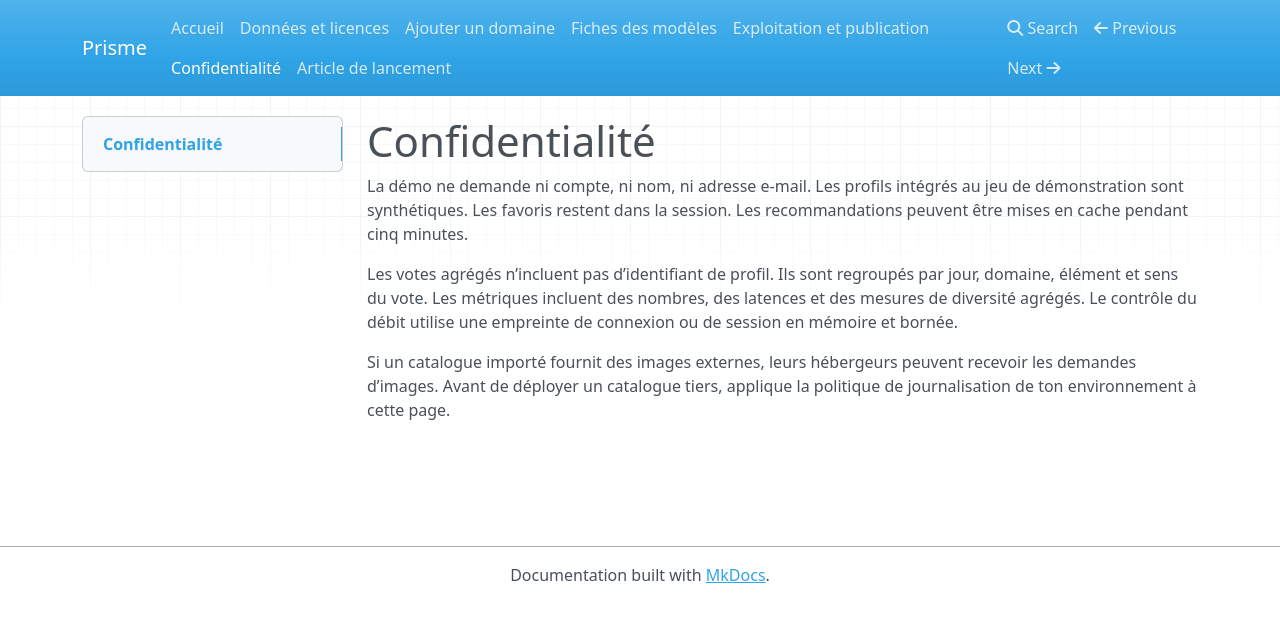
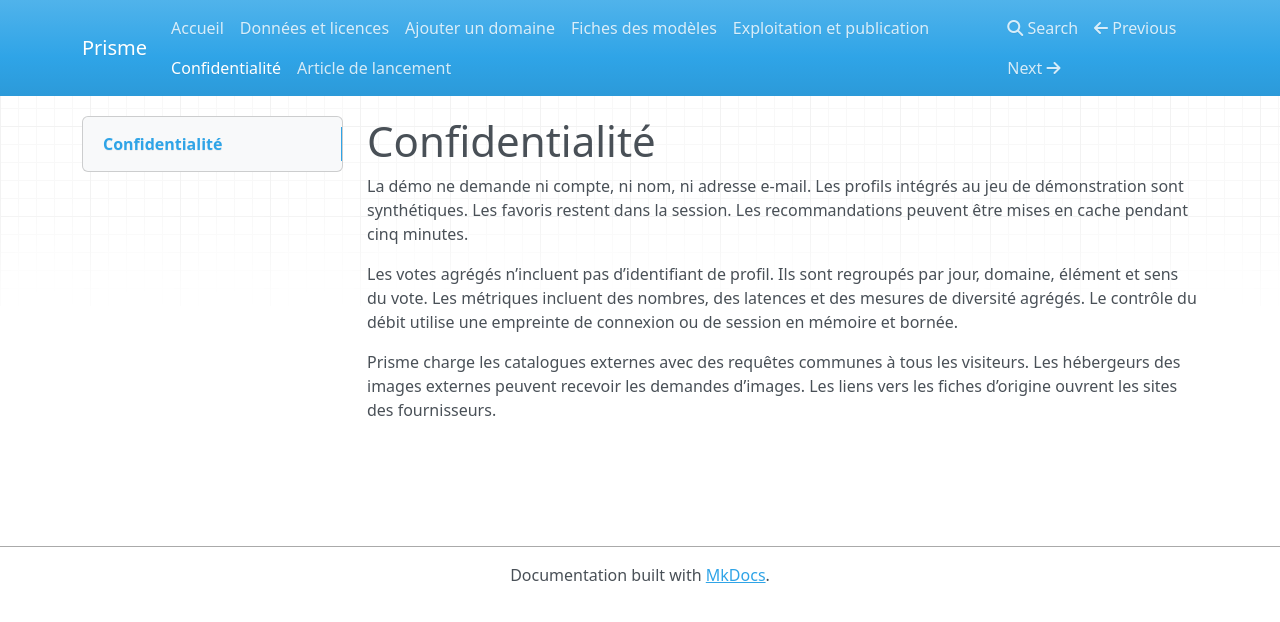
Before and after one commit to Joann002/Prisme, an MkDocs documentation site: the page built from docs/confidentialite.md, in a window 1280 px wide. Shown: the top 622 px of the page. Built offline with MkDocs 1.6.1, drawn with Linux system fonts in a browser that asks for light colours; nearby versions of some CDN libraries.

Commit message:
Documente la confidentialité des catalogues publics

```diff
--- a/docs/confidentialite.md
+++ b/docs/confidentialite.md
@@ -4,4 +4,4 @@ La démo ne demande ni compte, ni nom, ni adresse e-mail. Les profils intégrés
 
 Les votes agrégés n’incluent pas d’identifiant de profil. Ils sont regroupés par jour, domaine, élément et sens du vote. Les métriques incluent des nombres, des latences et des mesures de diversité agrégés. Le contrôle du débit utilise une empreinte de connexion ou de session en mémoire et bornée.
 
-Si un catalogue importé fournit des images externes, leurs hébergeurs peuvent recevoir les demandes d’images. Avant de déployer un catalogue tiers, applique la politique de journalisation de ton environnement à cette page.
+Prisme charge les catalogues externes avec des requêtes communes à tous les visiteurs. Les hébergeurs des images externes peuvent recevoir les demandes d’images. Les liens vers les fiches d’origine ouvrent les sites des fournisseurs.
```
